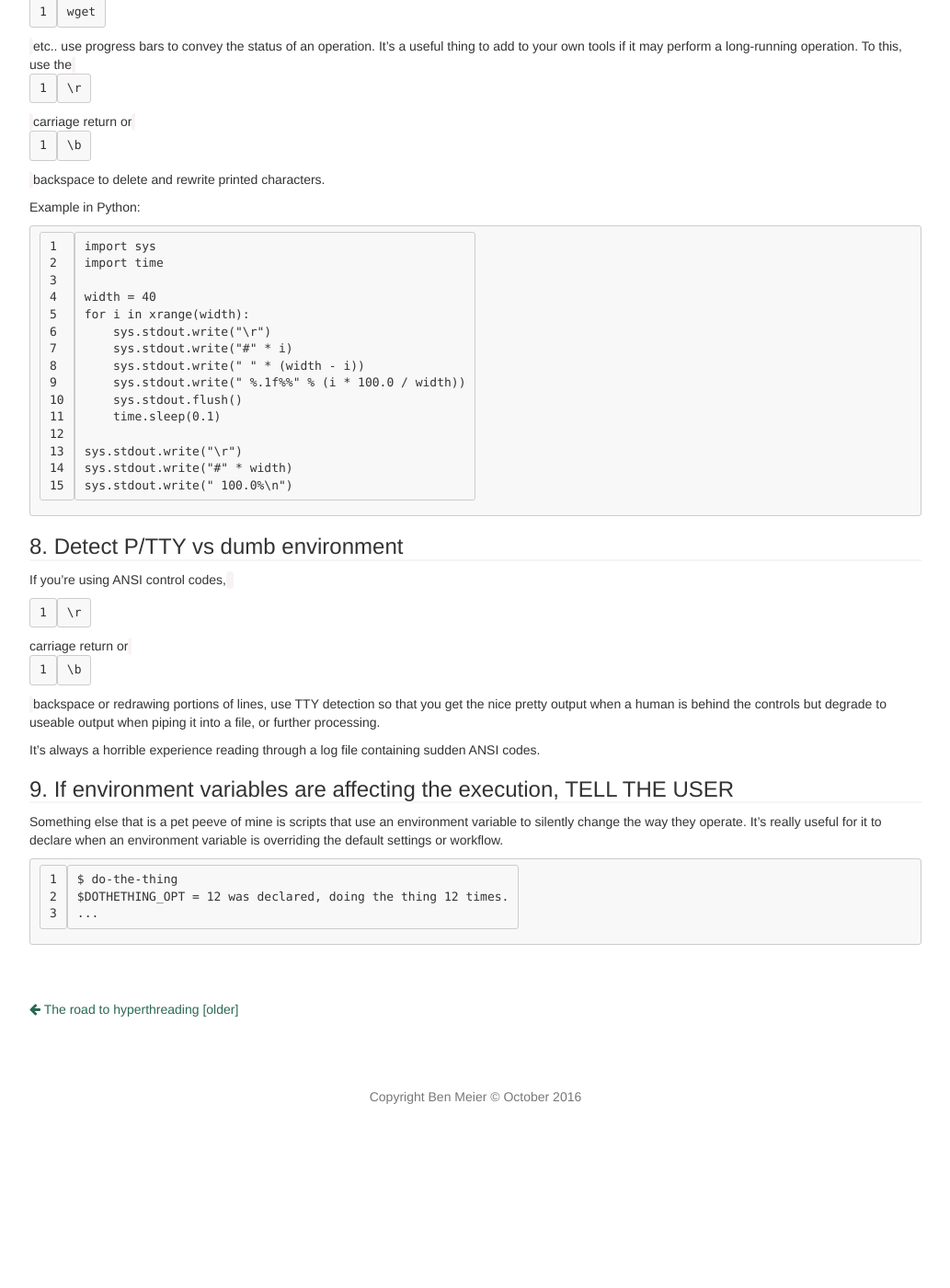
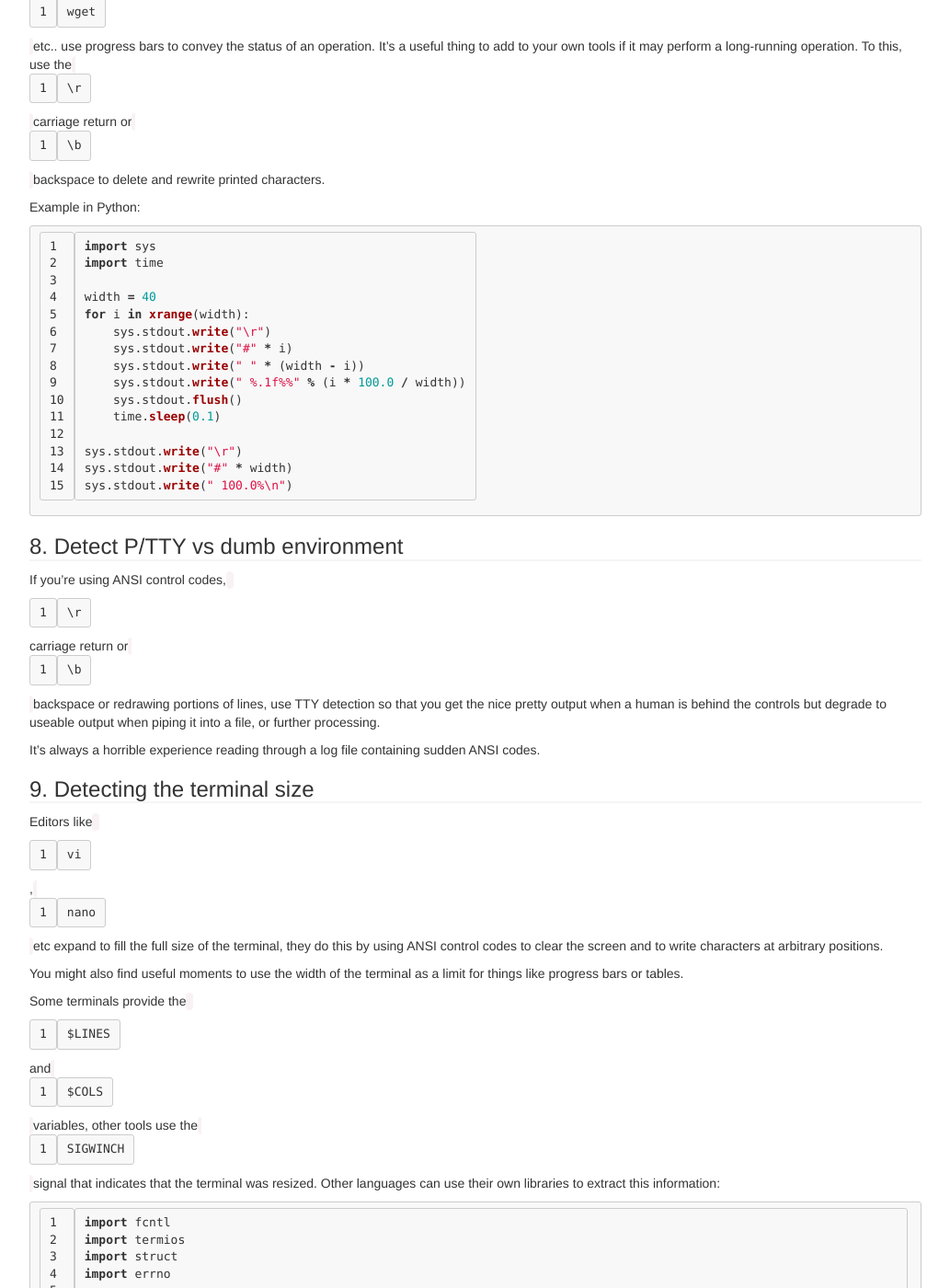
Before and after one commit to astromechza/AstromechZA.github.io, a Jekyll site: the page built from _posts/2016-10-02-better-cli-tools.md, in a window 1280 px wide and 1400 px high, scrolled down 3983 px. Shown: the whole window at 92% size, without its empty margins (123-1156 px from the left). Built offline with Jekyll 4.4.1, drawn with Linux system fonts in a browser that asks for light colours; before the commit the page ends 5195 px from its top, so only the background shows below that; some of the changed text lies outside the part shown.

Commit message:
Added wh section

````diff
--- a/_posts/2016-10-02-better-cli-tools.md
+++ b/_posts/2016-10-02-better-cli-tools.md
@@ -166,7 +166,7 @@ backspace to delete and rewrite printed characters.
 
 Example in Python:
 
-```
+```python
 import sys
 import time
 
@@ -194,7 +194,38 @@ output when piping it into a file, or further processing.
 It's always a horrible experience reading through a log file containing sudden
 ANSI codes.
 
-### 9. If environment variables are affecting the execution, TELL THE USER
+### 9. Detecting the terminal size
+
+Editors like `vi`, `nano` etc expand to fill the full size of the terminal, they
+do this by using ANSI control codes to clear the screen and to write characters
+at arbitrary positions.
+
+You might also find useful moments to use the width of the terminal as a limit
+for things like progress bars or tables.
+
+Some terminals provide the `$LINES` and `$COLS` variables, other tools use the
+`SIGWINCH` signal that indicates that the terminal was resized. Other languages
+can use their own libraries to extract this information:
+
+```python
+import fcntl
+import termios
+import struct
+import errno
+
+def terminal_size(default_width=100, default_height=50):
+    try:
+        h, w, hp, wp = struct.unpack('HHHH', fcntl.ioctl(1, termios.TIOCGWINSZ, struct.pack('HHHH', 0, 0, 0, 0)))
+        return w, h
+    except IOError as e:
+        if e.errno == errno.ENOTTY:
+            return default_width, default_height
+        raise
+```
+
+Again, remember that this only makes sense in a TTY interface.
+
+### 10. If environment variables are affecting the execution, TELL THE USER
 
 Something else that is a pet peeve of mine is scripts that use an environment
 variable to silently change the way they operate. It's really useful for it to
````
